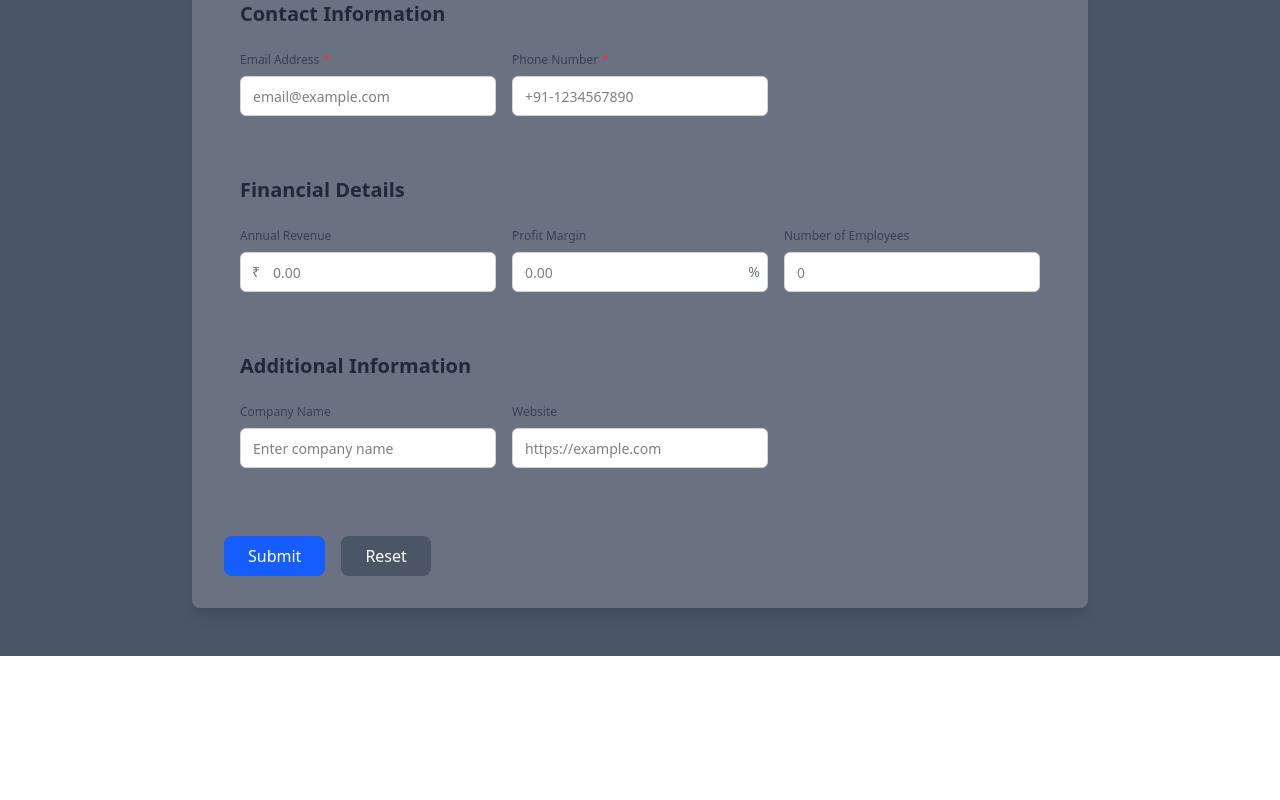
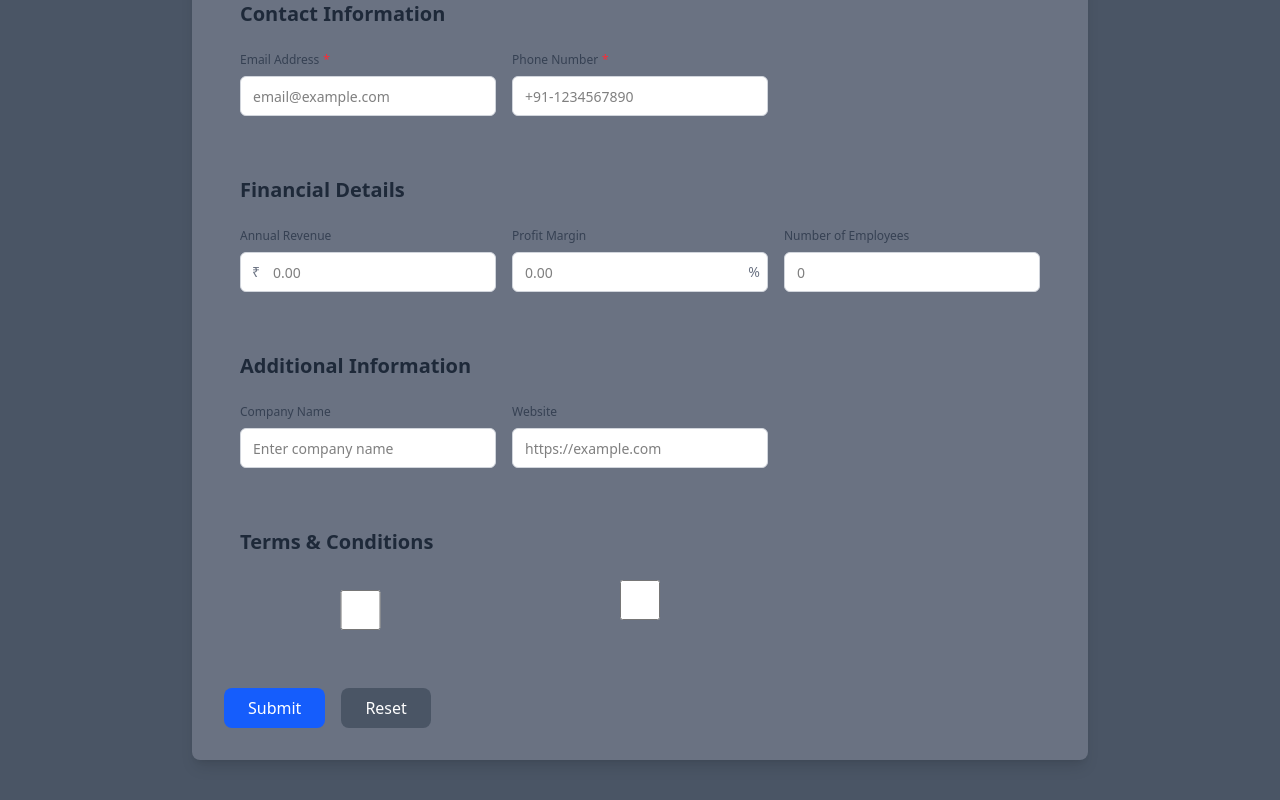
Before and after one commit to Kuldeep-004/InputWrapper, a React (Vite) app: page / in a window 1280 px wide. Shown: the part 512-1312 px from the top of the page. Before the commit the page ends 1168 px from the top, so only its background shows below. Built offline with nearby package versions, Linux system fonts and the light colour scheme.

Commit message:
added checkbox field and watchers for all methods.

```diff
--- a/src/App.jsx
+++ b/src/App.jsx
@@ -143,7 +143,29 @@ const formSchema = [
     label: "Website",
     placeholder: "https://example.com",
     required: false,
-    next:"submitBtn"
+  },
+  {
+    element: (
+      <div className="col-span-full">
+        <h2 className="text-xl font-semibold text-gray-800 mb-2 mt-6">
+          Terms & Conditions
+        </h2>
+      </div>
+    ),
+  },
+  {
+    id: "agreeToTerms",
+    type: "checkbox",
+    labelPosition:"left",
+    label: "I agree to the terms and conditions",
+    required: false,
+  },
+  {
+    id: "subscribeNewsletter",
+    type: "checkbox",
+    label: "Subscribe to newsletter",
+    required: false,
+    next: "submitBtn",
   },
 ];
 
--- a/src/components/form/BaseInput.jsx
+++ b/src/components/form/BaseInput.jsx
@@ -114,13 +114,14 @@ export default function BaseInput({ formMethods, field, theme }) {
         } ${mergedCss.input} ${className} `}
         placeholder={placeholder}
         disabled={disabled}
+        spellCheck="false"
         {...rest}
       />
     );
   };
 
   const renderLabel = () => {
-    if (!label) return null;
+    if (!label || type == "checkbox") return null;
     return (
       <label htmlFor={id} className={mergedCss.label}>
         {label}
@@ -128,6 +129,16 @@ export default function BaseInput({ formMethods, field, theme }) {
       </label>
     );
   };
+
+  // // Special rendering for checkbox type
+  // if (type === "checkbox") {
+  //   return (
+  //     <div className={`flex items-center gap-3 ${mergedCss.wrapper}`}>
+  //       {renderInput()}
+  //       {renderLabel()}
+  //     </div>
+  //   );
+  // }
 
   if (labelPosition === "left") {
     return (
--- a/src/components/form/SpecializedInputs.jsx
+++ b/src/components/form/SpecializedInputs.jsx
@@ -1,4 +1,49 @@
 import { fieldTypeMetadata } from "./fieldTypes";
+
+export function CheckboxInput({
+  id,
+  value,
+  onChange,
+  onKeyDown,
+  className = "",
+  disabled = false,
+  ...props
+}) {
+  const metadata = fieldTypeMetadata.checkbox;
+  const isChecked = Boolean(value);
+
+  const handleKeyDown = (e) => {
+    if (e.key === " ") {
+      e.preventDefault();
+      if (!disabled) {
+        onChange(id, !isChecked);
+      }
+    }
+    if (onKeyDown) {
+      onKeyDown(e);
+    }
+  };
+
+  const handleChange = (e) => {
+    if (!disabled) {
+      onChange(id, e.target.checked);
+    }
+  };
+
+  return (
+    <input
+      id={id}
+      type="checkbox"
+      checked={isChecked}
+      onChange={handleChange}
+      onKeyDown={handleKeyDown}
+      className={className}
+      disabled={disabled}
+      {...metadata.defaultProps}
+      {...props}
+    />
+  );
+}
 
 export function NumberInput({
   id,
@@ -301,6 +346,7 @@ export function CurrencyInput({
 
 export function getInputComponent(type) {
   const components = {
+    checkbox: CheckboxInput,
     number: NumberInput,
     percentage: PercentageInput,
     gst: GSTInput,
--- a/src/components/form/createForm.js
+++ b/src/components/form/createForm.js
@@ -114,6 +114,7 @@ export function useCreateForm({ schema, theme = {}, initialValues = {} }) {
   const formMethods = useMemo(
     () => ({
       watch: (id) => {
+        if (id) {
           const [value, setValue] = useState(formState.values[id]);
 
           useEffect(() => {
@@ -131,6 +132,33 @@ export function useCreateForm({ schema, theme = {}, initialValues = {} }) {
           }, [id]);
 
           return value;
+        } else {
+          const [allValues, setAllValues] = useState({ ...formState.values });
+
+          useEffect(() => {
+            const updateAllValues = () => {
+              setAllValues({ ...formState.values });
+            };
+
+            allIds.forEach((fieldId) => {
+              if (!formState.watchers.has(fieldId)) {
+                formState.watchers.set(fieldId, new Set());
+              }
+              formState.watchers.get(fieldId).add(updateAllValues);
+            });
+
+            return () => {
+              allIds.forEach((fieldId) => {
+                const watchers = formState.watchers.get(fieldId);
+                if (watchers) {
+                  watchers.delete(updateAllValues);
+                }
+              });
+            };
+          }, []);
+
+          return allValues;
+        }
       },
 
       getValues: (ids) => {
@@ -193,7 +221,7 @@ export function useCreateForm({ schema, theme = {}, initialValues = {} }) {
         }
 
         const validator = typeValidators[field.type];
-        const err = validator(value, field);
+        const err = validator?.(value, field);
         if (err) {
           errors.push(err);
         }
--- a/src/components/form/fieldTypes.js
+++ b/src/components/form/fieldTypes.js
@@ -327,6 +327,10 @@ export const formatters = {
 
     return cleaned;
   },
+
+  checkbox: (value) => {
+    return Boolean(value);
+  },
 };
 
 export function getFieldTypeConfig(type) {
@@ -444,6 +448,12 @@ export const fieldTypeMetadata = {
       autoComplete: "off",
     },
   },
+  checkbox: {
+    defaultProps: {
+      type: "checkbox",
+      role: "checkbox",
+    },
+  },
 };
 
 export const normalizers = {
```
Lines whose indentation alone changed are shown as unchanged.
